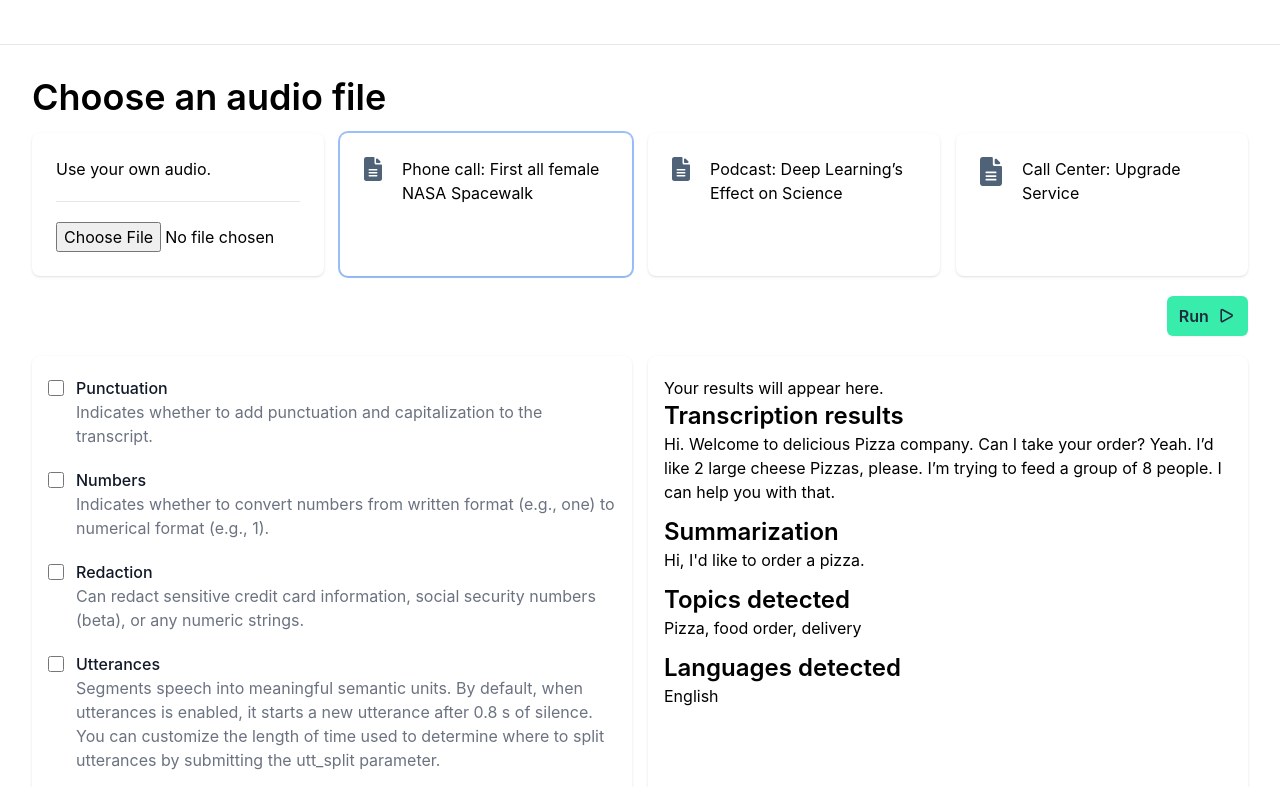
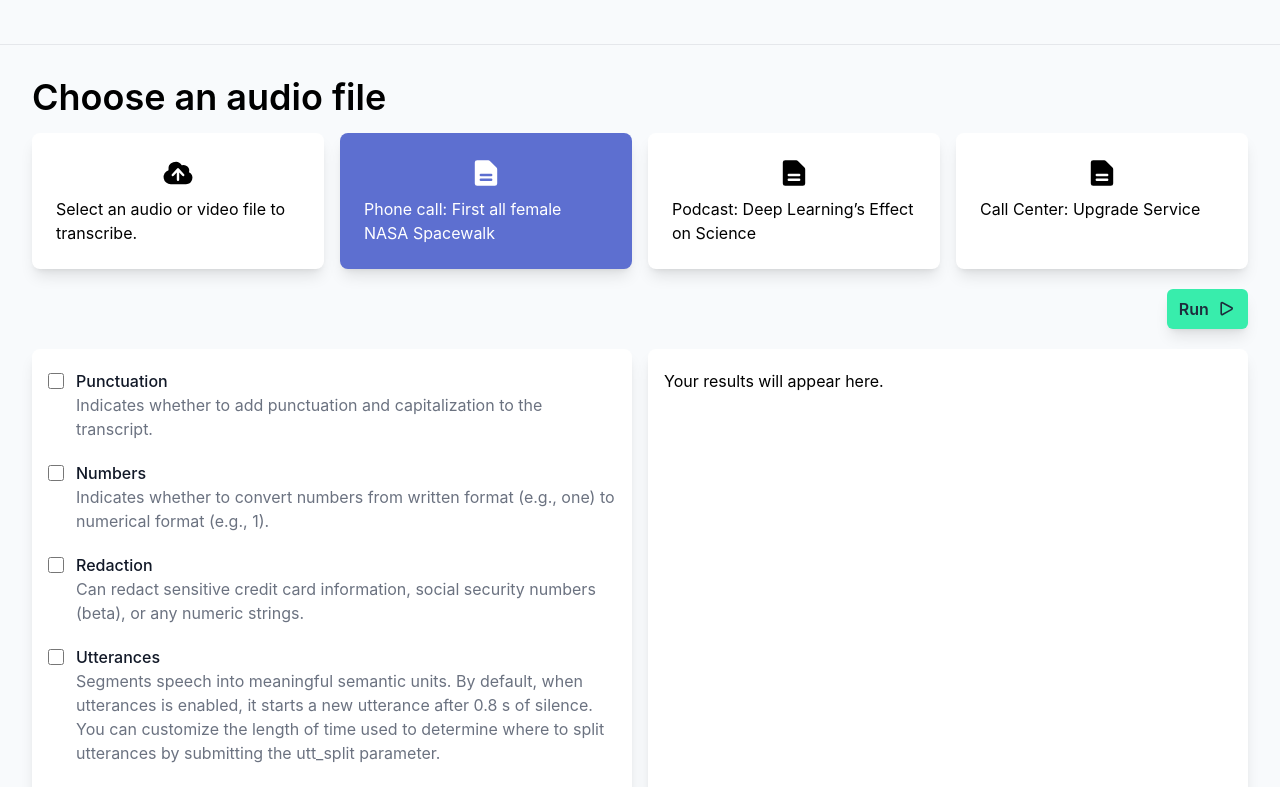
Before and after one commit to deepgram-starters/node-transcription, a React (Create React App) app in the folder Starter-01/: page / in a window 1280 px wide. Shown: the part 420-1207 px from the top of the page. Built offline with nearby package versions, Linux system fonts and the light colour scheme.

Commit message:
formatting, tweaks, fixes, ui changes

```diff
--- a/Starter-01/src/App.js
+++ b/Starter-01/src/App.js
@@ -8,7 +8,7 @@ import history from "./utils/history";
 const App = () => {
   return (
     <Router history={history}>
-      <main className="flex flex-col h-screen">
+      <main className="flex flex-col h-full min-h-screen bg-slate-50">
         <NavBar />
         <Switch>
           <Route path="/" exact component={Home} />
--- a/Starter-01/src/components/Demos.js
+++ b/Starter-01/src/components/Demos.js
@@ -1,8 +1,11 @@
 import { Fragment, useState, createRef } from "react";
 // import { getConfig } from "../config";
 import { PlayIcon } from "@heroicons/react/24/outline";
-
-import fileIcon from "../assets/file.svg";
+import {
+  ExclamationCircleIcon,
+  CloudArrowUpIcon,
+  DocumentTextIcon,
+} from "@heroicons/react/20/solid";
 
 const files = [
   {
@@ -81,33 +84,40 @@ const featureMap = {
     "utterances",
     "summarize",
     "detect_topics",
-    "detect_language",
   ],
   live: ["punctuate", "redact", "numerals"],
 };
 
 export default function Demos() {
-  const apiOrigin = "http://localhost:3001";
+  const fileInput = createRef();
+  const audioSelector = createRef();
 
-  // const [state, setState] = useState({
-  //   working: false,
-  //   showResult: false,
-  //   result: "",
-  //   error: "",
-  // });
+  // result state
+  const [error, setError] = useState();
+  const [utterances, setUtterances] = useState();
+  const [summaries, setSummaries] = useState();
+  const [topics, setTopics] = useState();
+  const [language, setLanguage] = useState();
+  const [transcript, setTranscript] = useState();
 
-  const fileInput = createRef();
+  // ui state
+  const [done, setDone] = useState();
+  const [working, setWorking] = useState();
 
-  const [audio, setAudio] = useState();
+  // request state
   const [features, setFeatures] = useState({});
   const [file, setFile] = useState();
   const [url, setUrl] = useState(files[0].value);
 
+  const apiOrigin = "http://localhost:3001";
+
   const onSubmitHandler = async (e) => {
+    setError();
+    setDone(false);
+    setWorking(true);
     e.preventDefault();
 
     const formData = new FormData();
-    formData.append("audio", audio);
     formData.append("features", JSON.stringify(features));
     formData.append("file", file);
     formData.append("url", url);
@@ -117,35 +127,58 @@ export default function Demos() {
         method: "POST",
         body: formData,
       });
-      const responseData = await response.json();
-      console.log(responseData);
-      // setState({
-      //   ...state,
-      //   showResult: true,
-      //   working: false,
-      //   result: responseData,
-      // });
+
+      const { err, transcription } = await response.json();
+
+      if (err) throw Error(err);
+
+      setDone(true);
+      setWorking(false);
+
+      const { results } = transcription;
+
+      const {
+        utterances: resUtterances,
+        channels: [
+          {
+            alternatives: [
+              {
+                summaries: resSummaries,
+                topics: resTopics,
+                detected_language: resLanguage,
+                transcript: resTranscript,
+              },
+            ],
+          },
+        ],
+      } = results;
+
+      console.log(results.channels[0].alternatives[0]);
+
+      setUtterances(resUtterances);
+      setSummaries(resSummaries);
+      setTopics(resTopics);
+      setLanguage(resLanguage);
+      setTranscript(resTranscript);
     } catch (error) {
-      // setState({
-      //   ...state,
-      //   working: false,
-      //   error: error.error,
-      // });
+      setError(error);
+      setWorking(false);
     }
   };
 
-  const inputChangeHandler = (setFunction, e) => {
-    setFunction(e.target.value);
+  const selectCdnAudio = (e) => {
+    setUrl(e.target.value);
+    setFile(null);
+
+    fileInput.current.value = null;
+    audioSelector.current.checked = false;
   };
 
-  const handleFileChange = (e) => {
+  const selectUploadFile = (e) => {
     setFile(e.target.files[0]);
-  };
+    setUrl(null);
 
-  const resetAttachedAudio = () => {
-    fileInput.current.value = null;
-    setAudio();
-    setFile();
+    audioSelector.current.checked = true;
   };
 
   const featureChangeHandler = (feature, e) => {
@@ -166,26 +199,27 @@ export default function Demos() {
             <input
               className="sr-only peer"
               type="radio"
-              value="upload"
               name="audio"
-              id="upload"
-              onChange={(e) => {
-                inputChangeHandler(setAudio, e);
-                setUrl();
-              }}
+              ref={audioSelector}
+              disabled={working}
             />
             <label
-              className="min-h-[8em] flex flex-col p-5 rounded-lg bg-white px-4 py-5 shadow sm:p-6 cursor-pointer focus:outline-none hover:bg-gray-50 peer-checked:ring-irisLight peer-checked:ring-2 peer-checked:border-transparent"
-              htmlFor="upload"
+              className="peer-disabled:opacity-[50%] min-h-full flex flex-col p-5 rounded-lg bg-white px-4 py-5 shadow-lg sm:p-6 cursor-pointer focus:outline-none hover:bg-gray-50 peer-checked:bg-iris peer-checked:text-white"
+              htmlFor="file"
             >
-              Use your own audio.
-              <hr className="my-5" />
+              <CloudArrowUpIcon className="w-8 mb-2 self-center" />
+              <p className="text-center lg:text-left">
+                Select an audio or video file to transcribe.
+              </p>
               <input
+                className="sr-only"
+                id="file"
                 ref={fileInput}
                 type="file"
                 name="file"
                 accept="audio/*,video/*"
-                onChange={handleFileChange}
+                disabled={working}
+                onChange={selectUploadFile}
               />
             </label>
           </li>
@@ -195,30 +229,37 @@ export default function Demos() {
               <input
                 className="sr-only peer"
                 type="radio"
+                name="audio"
                 value={item.value}
-                name="audio"
                 defaultChecked={item.checked}
                 id={item.key}
-                onChange={(e) => {
-                  inputChangeHandler(setUrl, e);
-                  resetAttachedAudio();
-                }}
+                disabled={working}
+                onChange={selectCdnAudio}
               />
               <label
-                className="select-none min-h-[8em] flex p-5 h-full items-start rounded-lg bg-white px-4 py-5 shadow sm:p-6 cursor-pointer focus:outline-none hover:bg-gray-50 peer-checked:ring-irisLight peer-checked:ring-2 peer-checked:border-transparent"
+                className="peer-disabled:opacity-[50%] min-h-full flex flex-col p-5 rounded-lg bg-white px-4 py-5 shadow-lg sm:p-6 cursor-pointer focus:outline-none hover:bg-gray-50 peer-checked:bg-iris peer-checked:text-white"
                 htmlFor={item.key}
               >
-                <img src={fileIcon} alt="file" className="fill-iris mr-5 w-6" />
-                {item.name}
+                <DocumentTextIcon className="w-8 mb-2 self-center" />
+                <p className="text-center lg:text-left">{item.name}</p>
               </label>
             </li>
           ))}
         </ul>
-        <div className="pt-5">
-          <div className="flex justify-end gap-x-3">
+        <div className="mt-5 flex items-center justify-end gap-x-5">
+          {error && (
+            <p className="group inline-flex items-start space-x-2 text-sm text-red-500">
+              <ExclamationCircleIcon
+                className="h-5 w-5 flex-shrink-0 text-red-500"
+                aria-hidden="true"
+              />
+              <span>{error.message}</span>
+            </p>
+          )}
           <button
             type="submit"
-              className="inline-flex justify-center rounded-md bg-meadow py-2 px-3 font-semibold text-ink shadow-sm hover:bg-indigo-500 focus-visible:outline focus-visible:outline-2 focus-visible:outline-offset-2 focus-visible:outline-indigo-600"
+            disabled={working}
+            className="inline-flex justify-center rounded-md bg-meadow py-2 px-3 font-semibold text-ink shadow-lg hover:bg-darkCharcoal hover:text-white focus-visible:outline focus-visible:outline-2 focus-visible:outline-offset-2"
           >
             Run
             <PlayIcon
@@ -227,27 +268,29 @@ export default function Demos() {
             />
           </button>
         </div>
-        </div>
         <div className="pt-5 grid grid-cols-1 gap-5 sm:grid-cols-2 gap-x-4">
-          <div className="rounded-lg bg-white px-4 py-5 shadow">
+          <div className="rounded-lg bg-white px-4 py-5 shadow-lg">
             <fieldset>
-              <legend className="sr-only">Notifications</legend>
+              <legend className="sr-only">Features</legend>
               <div className="space-y-5">
                 {availableFeatures.map((item) => (
                   <div key={item.key} className="relative flex items-start">
                     <div className="flex h-6 items-center">
                       <input
+                        type="checkbox"
+                        className="h-4 w-4 rounded border-gray-300 text-indigo-600 focus:ring-indigo-600"
                         id={item.key}
                         name={item.key}
-                        disabled={!featureMap.prerecorded.includes(item.key)}
+                        disabled={
+                          working || !featureMap.prerecorded.includes(item.key)
+                        }
                         onChange={(e) => {
                           featureChangeHandler(item.key, e);
+                          setDone(false);
                         }}
-                        type="checkbox"
-                        className="h-4 w-4 rounded border-gray-300 text-indigo-600 focus:ring-indigo-600"
                       />
                     </div>
-                    <div className="ml-3  leading-6">
+                    <div className="ml-3 leading-6">
                       <label
                         htmlFor={item.key}
                         className="font-medium text-gray-900"
@@ -263,32 +306,57 @@ export default function Demos() {
               </div>
             </fieldset>
           </div>
-          <div className="rounded-lg bg-white px-4 py-5 shadow">
-            {/* {state.showResult && ( */}
+          <div className="rounded-lg bg-white px-4 py-5 shadow-lg gap-y-1 flex flex-col">
+            {!done && (
               <Fragment>
                 <p>Your results will appear here.</p>
-              <h3 className="text-xl sm:text-2xl font-semibold">
-                Transcription results
-              </h3>
-              <p>
-                Hi. Welcome to delicious Pizza company. Can I take your order?
-                Yeah. I’d like 2 large cheese Pizzas, please. I’m trying to feed
-                a group of 8 people. I can help you with that.
-              </p>
-              <h3 className="text-xl sm:text-2xl font-semibold mt-3">
-                Summarization
-              </h3>
-              <p>Hi, I'd like to order a pizza.</p>
-              <h3 className="text-xl sm:text-2xl font-semibold mt-3">
-                Topics detected
-              </h3>
-              <p>Pizza, food order, delivery</p>
-              <h3 className="text-xl sm:text-2xl font-semibold mt-3">
-                Languages detected
-              </h3>
-              <p>English</p>
               </Fragment>
-            {/* )} */}
+            )}
+            {done && (
+              <Fragment>
+                {summaries && (
+                  <Fragment>
+                    <h4 className="text-xl font-semibold">Summary</h4>
+                    {summaries.map((s, i) => (
+                      <p key={i}>{s.summary}</p>
+                    ))}
+                  </Fragment>
+                )}
+                {topics && (
+                  <Fragment>
+                    <h4 className="text-xl font-semibold">Topics detected</h4>
+                    <ul>
+                      {topics.map((detects, i) =>
+                        detects.topics.map((t, j) => (
+                          <li
+                            className="inline [&:not(:last-child)]:after:content-[','] [&:not(:first-child)]:pl-1"
+                            key={j}
+                          >
+                            {t.topic}
+                          </li>
+                        ))
+                      )}
+                    </ul>
+                  </Fragment>
+                )}
+                {language && (
+                  <Fragment>
+                    <h4 className="text-xl font-semibold">Detected language</h4>
+                    <p>{JSON.stringify(language)}</p>
+                  </Fragment>
+                )}
+                {utterances && (
+                  <Fragment>
+                    <h4 className="text-xl font-semibold">Utterances</h4>
+                    <p>{JSON.stringify(utterances)}</p>
+                  </Fragment>
+                )}
+                <Fragment>
+                  <h4 className="text-xl font-semibold">Full transcript</h4>
+                  <p>{transcript}</p>
+                </Fragment>
+              </Fragment>
+            )}
           </div>
         </div>
       </form>
```
Also changed, not shown: Starter-01/api-server.js (+9 -2 lines), Starter-01/src/assets/file.svg (deleted). Lines whose indentation alone changed are shown as unchanged.
